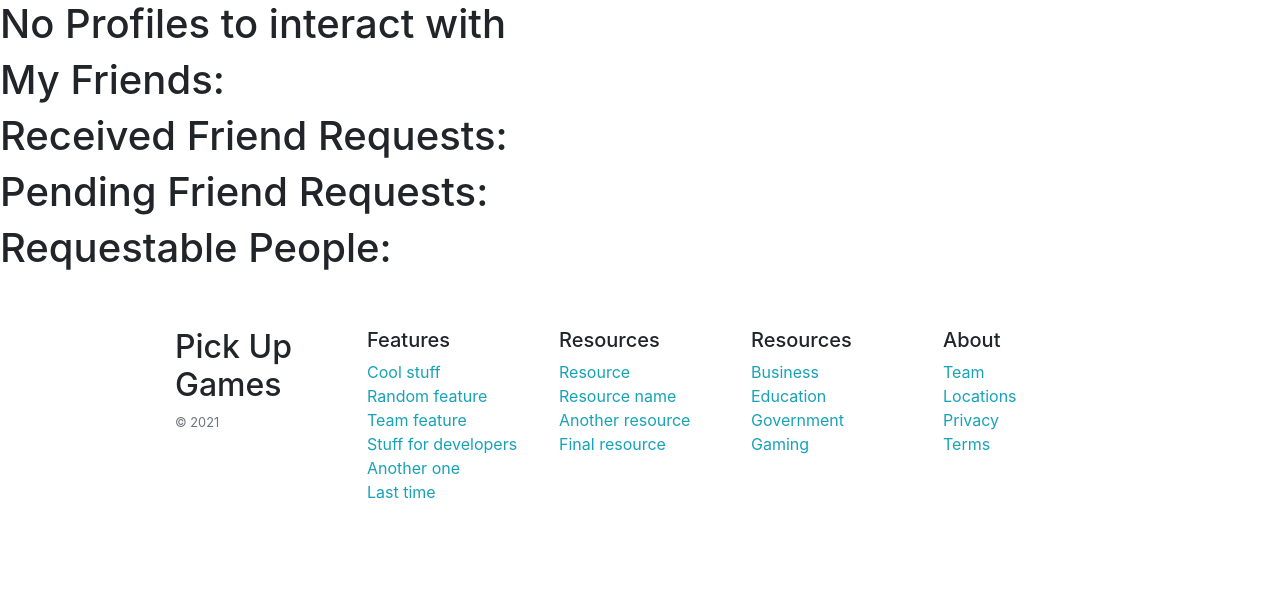
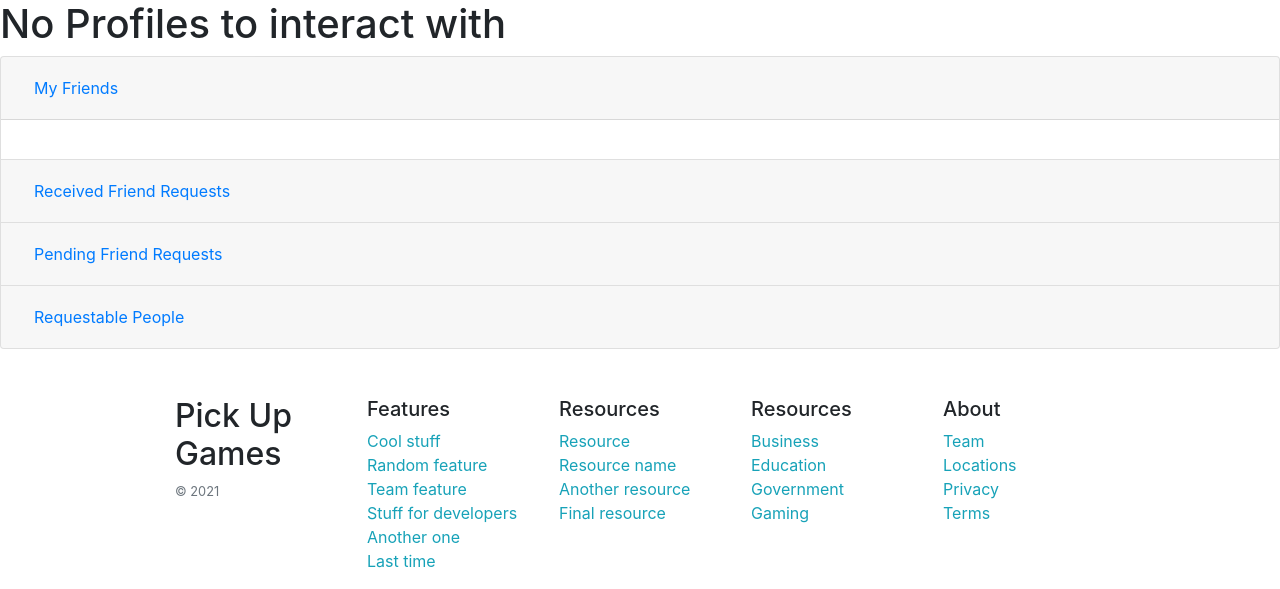
Before and after one commit to Pick-Up-Game-Team/pick-up-games, a Django app: page /profile/all-profiles/ in a window 1280 px wide. Shown: the part 107-696 px from the top of the page. Run offline with Django 3.2, Linux system fonts and the light colour scheme; the visitor is signed in with stand-in values (Sample User, id 1); data comes from the database, SQL or seed files in the repository; some libraries are stand-ins or nearby versions.

Commit message:
Changed to using collapsible panels instead of dropdown menu. It's truly beautiful.

```diff
--- a/users/templates/users/profile_list.html
+++ b/users/templates/users/profile_list.html
@@ -11,7 +11,21 @@
         <h1>No Profiles to interact with</h1>
     {% endif %}
 
-    <h1>My Friends: </h1>
+    <!-- collapsible stuff -->
+    <div class="accordion" id="accordionExample">
+
+        <!-- Card 1 -->
+      <div class="card">
+        <div class="card-header" id="headingOne">
+          <h5 class="mb-0">
+            <button class="btn btn-link" type="button" data-toggle="collapse" data-target="#collapseOne" aria-expanded="true" aria-controls="collapseOne">
+              My Friends
+            </button>
+          </h5>
+        </div>
+
+        <div id="collapseOne" class="collapse show" aria-labelledby="headingOne" data-parent="#accordionExample">
+          <div class="card-body">
             {% for obj in object_list %}
                 {% if request.user in obj.friends.all %}
                     <div class="ui segment">
@@ -42,8 +56,21 @@
                     </div>
                 {% endif %}
             {% endfor %}
+          </div>
+        </div>
+      </div>
 
-    <h1>Received Friend Requests: </h1>
+        <!-- Card 2 -->
+      <div class="card">
+        <div class="card-header" id="headingTwo">
+          <h5 class="mb-0">
+            <button class="btn btn-link collapsed" type="button" data-toggle="collapse" data-target="#collapseTwo" aria-expanded="false" aria-controls="collapseTwo">
+              Received Friend Requests
+            </button>
+          </h5>
+        </div>
+        <div id="collapseTwo" class="collapse" aria-labelledby="headingTwo" data-parent="#accordionExample">
+          <div class="card-body">
             {% for obj in object_list %}
                 {% if obj.user in rel_sender and request.user not in obj.friends.all %}
                     <div class="ui segment">
@@ -87,8 +114,21 @@
                     </div>
                 {% endif %}
             {% endfor %}
+          </div>
+        </div>
+      </div>
 
-    <h1>Pending Friend Requests: </h1>
+        <!-- Card 3 -->
+      <div class="card">
+        <div class="card-header" id="headingThree">
+          <h5 class="mb-0">
+            <button class="btn btn-link collapsed" type="button" data-toggle="collapse" data-target="#collapseThree" aria-expanded="false" aria-controls="collapseThree">
+              Pending Friend Requests
+            </button>
+          </h5>
+        </div>
+        <div id="collapseThree" class="collapse" aria-labelledby="headingThree" data-parent="#accordionExample">
+          <div class="card-body">
             {% for obj in object_list %}
                 {% if obj.user in rel_receiver and request.user not in obj.friends.all %}
                     <div class="ui segment">
@@ -114,8 +154,21 @@
                     </div>
                 {% endif %}
             {% endfor %}
+          </div>
+        </div>
+      </div>
 
-    <h1>Requestable People: </h1>
+          <!-- Card 4 -->
+      <div class="card">
+        <div class="card-header" id="headingFour">
+          <h5 class="mb-0">
+            <button class="btn btn-link collapsed" type="button" data-toggle="collapse" data-target="#collapseFour" aria-expanded="false" aria-controls="collapseFour">
+              Requestable People
+            </button>
+          </h5>
+        </div>
+        <div id="collapseFour" class="collapse" aria-labelledby="headingFour" data-parent="#accordionExample">
+          <div class="card-body">
             {% for obj in object_list %}
                 {% if obj.user not in rel_receiver and obj.user not in rel_sender %}
                     <div class="ui segment">
@@ -148,5 +201,9 @@
                     </div>
                 {% endif %}
             {% endfor %}
+          </div>
+        </div>
+      </div>
+    </div>
 
 {% endblock content %}
```
Lines whose indentation alone changed are shown as unchanged.
